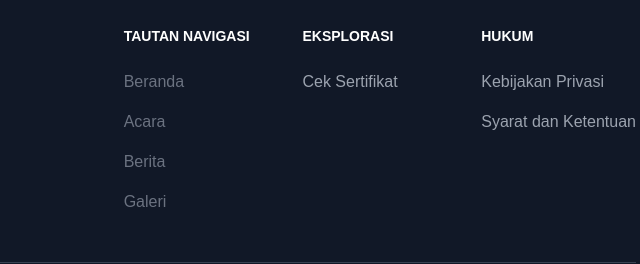
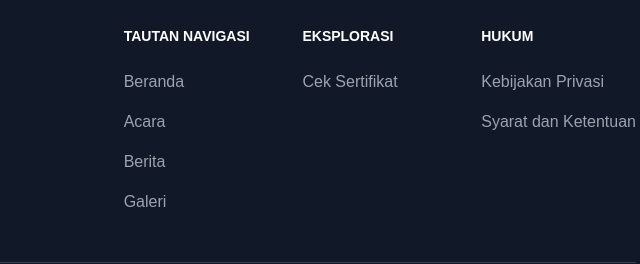
Before and after one commit to kemal-rasyidin/BangkitHijau, a website: page src/index.html in a window 1280 px wide. Shown: the part 5738-6002 px from the top of the page, 612-1252 px from the left. Drawn offline with nearby package versions, Linux system fonts and the light colour scheme.

Commit message:
Change color

```diff
--- a/src/index.html
+++ b/src/index.html
@@ -1342,7 +1342,7 @@
                 <h2 class="mb-6 text-sm font-semibold uppercase text-white">
                   Tautan Navigasi
                 </h2>
-                <ul class="font-medium text-wolf">
+                <ul class="font-medium text-gray-400">
                   <li class="mb-4">
                     <a href="index.html" class="hover:underline">Beranda</a>
                   </li>
```
